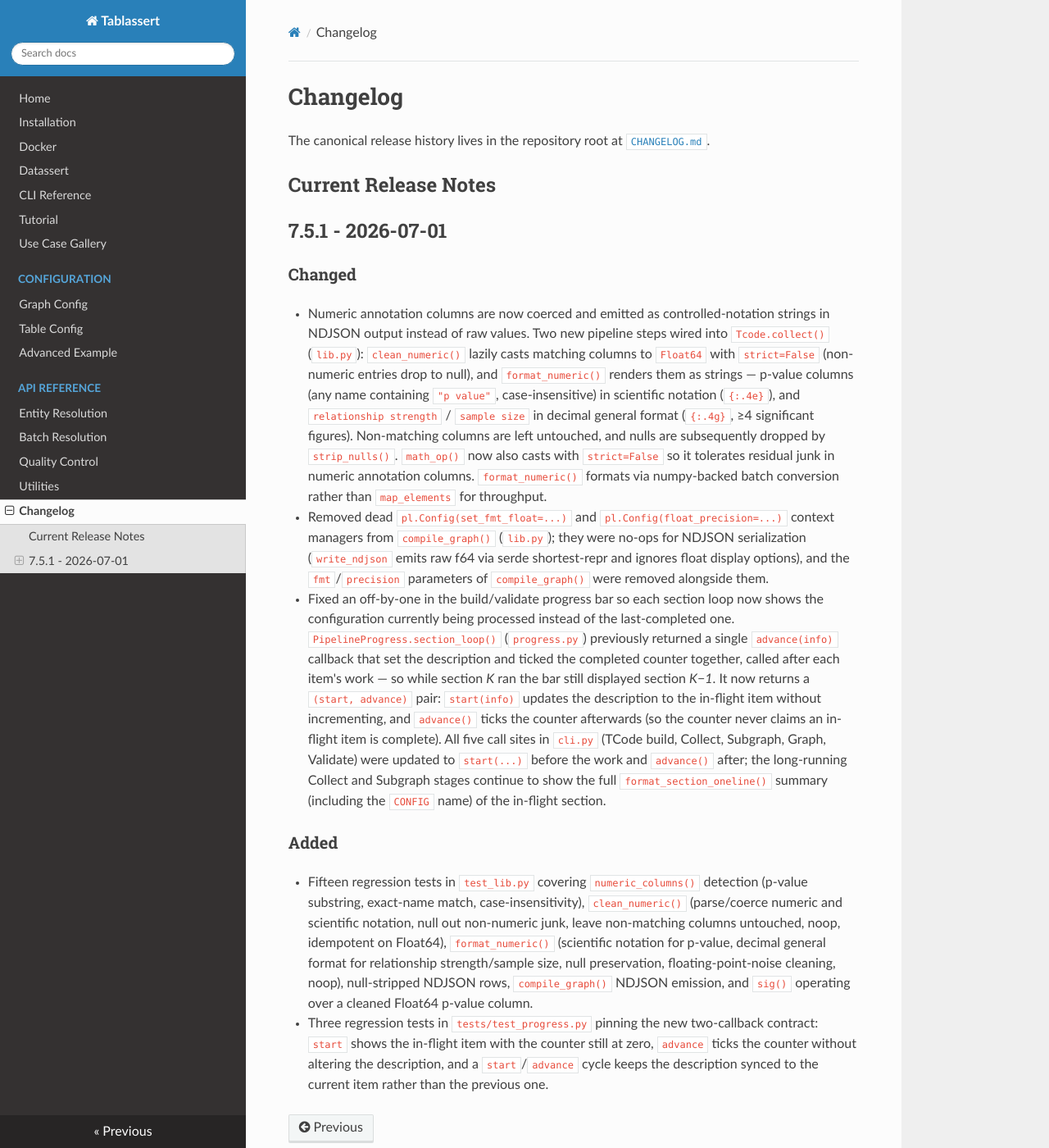
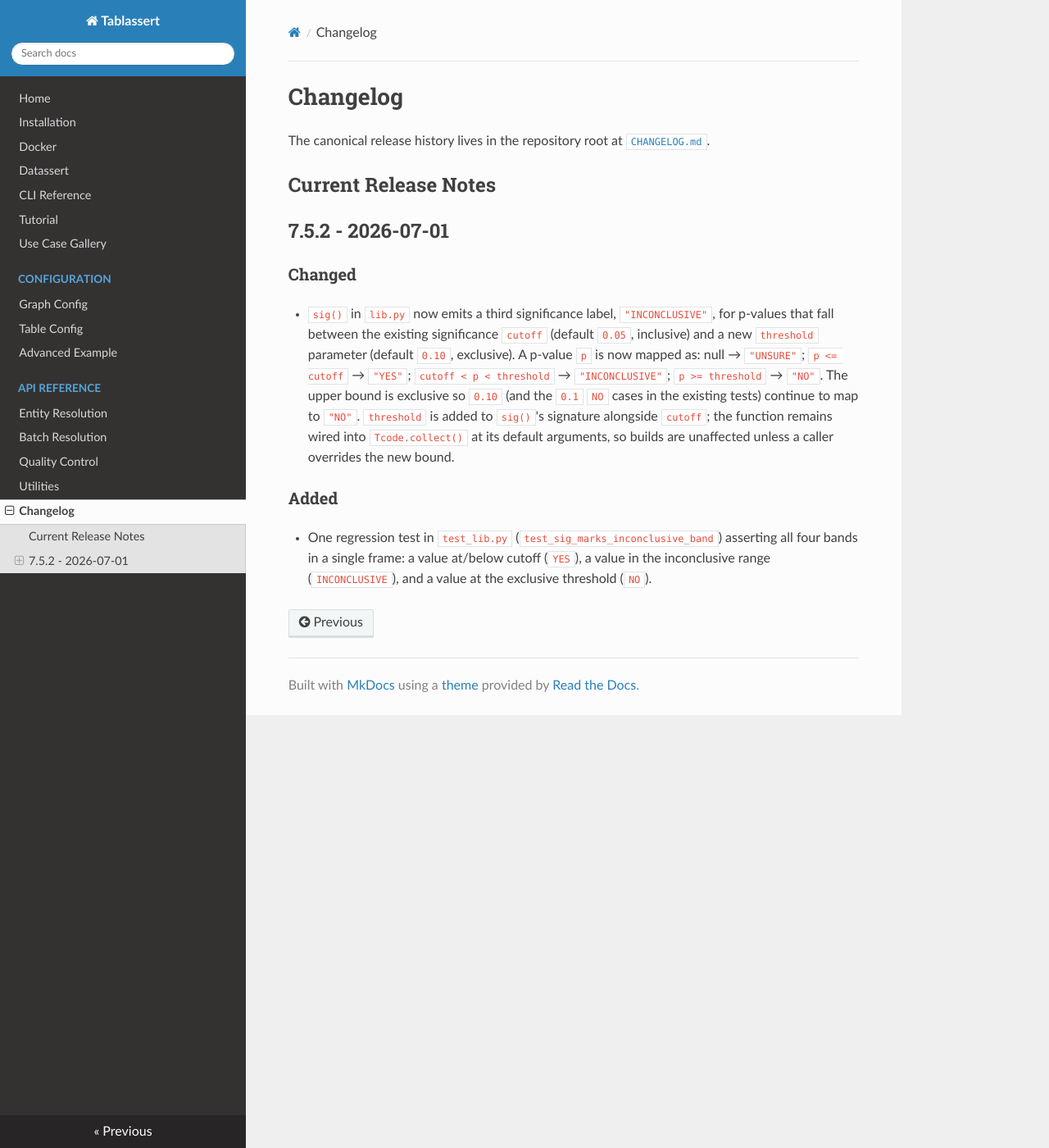
Before and after one commit to SkyeAv/Tablassert3.0.0, an MkDocs documentation site: the page built from docs/changelog.md, in a window 1280 px wide and 1400 px high. Shown: the whole window at 82% size. Built offline with MkDocs 1.6.1, drawn with Linux system fonts in a browser that asks for light colours; nearby versions of some CDN libraries.

Commit message:
feat: implemented an inconclusive option for significance

```diff
--- a/docs/changelog.md
+++ b/docs/changelog.md
@@ -4,13 +4,10 @@ The canonical release history lives in the repository root at [`CHANGELOG.md`](h
 
 ## Current Release Notes
 
-## 7.5.1 - 2026-07-01
+## 7.5.2 - 2026-07-01
 
 ### Changed
-- Numeric annotation columns are now coerced and emitted as controlled-notation strings in NDJSON output instead of raw values. Two new pipeline steps wired into `Tcode.collect()` (`lib.py`): `clean_numeric()` lazily casts matching columns to `Float64` with `strict=False` (non-numeric entries drop to null), and `format_numeric()` renders them as strings — p-value columns (any name containing `"p value"`, case-insensitive) in scientific notation (`{:.4e}`), and `relationship strength` / `sample size` in decimal general format (`{:.4g}`, ≥4 significant figures). Non-matching columns are left untouched, and nulls are subsequently dropped by `strip_nulls()`. `math_op()` now also casts with `strict=False` so it tolerates residual junk in numeric annotation columns. `format_numeric()` formats via numpy-backed batch conversion rather than `map_elements` for throughput.
-- Removed dead `pl.Config(set_fmt_float=...)` and `pl.Config(float_precision=...)` context managers from `compile_graph()` (`lib.py`); they were no-ops for NDJSON serialization (`write_ndjson` emits raw f64 via serde shortest-repr and ignores float display options), and the `fmt`/`precision` parameters of `compile_graph()` were removed alongside them.
-- Fixed an off-by-one in the build/validate progress bar so each section loop now shows the configuration currently being processed instead of the last-completed one. `PipelineProgress.section_loop()` (`progress.py`) previously returned a single `advance(info)` callback that set the description and ticked the completed counter together, called after each item's work — so while section *K* ran the bar still displayed section *K−1*. It now returns a `(start, advance)` pair: `start(info)` updates the description to the in-flight item without incrementing, and `advance()` ticks the counter afterwards (so the counter never claims an in-flight item is complete). All five call sites in `cli.py` (TCode build, Collect, Subgraph, Graph, Validate) were updated to `start(...)` before the work and `advance()` after; the long-running Collect and Subgraph stages continue to show the full `format_section_oneline()` summary (including the `CONFIG` name) of the in-flight section.
+- `sig()` in `lib.py` now emits a third significance label, `"INCONCLUSIVE"`, for p-values that fall between the existing significance `cutoff` (default `0.05`, inclusive) and a new `threshold` parameter (default `0.10`, exclusive). A p-value `p` is now mapped as: null → `"UNSURE"`; `p <= cutoff` → `"YES"`; `cutoff < p < threshold` → `"INCONCLUSIVE"`; `p >= threshold` → `"NO"`. The upper bound is exclusive so `0.10` (and the `0.1` `NO` cases in the existing tests) continue to map to `"NO"`. `threshold` is added to `sig()`'s signature alongside `cutoff`; the function remains wired into `Tcode.collect()` at its default arguments, so builds are unaffected unless a caller overrides the new bound.
 
 ### Added
-- Fifteen regression tests in `test_lib.py` covering `numeric_columns()` detection (p-value substring, exact-name match, case-insensitivity), `clean_numeric()` (parse/coerce numeric and scientific notation, null out non-numeric junk, leave non-matching columns untouched, noop, idempotent on Float64), `format_numeric()` (scientific notation for p-value, decimal general format for relationship strength/sample size, null preservation, floating-point-noise cleaning, noop), null-stripped NDJSON rows, `compile_graph()` NDJSON emission, and `sig()` operating over a cleaned Float64 p-value column.
-- Three regression tests in `tests/test_progress.py` pinning the new two-callback contract: `start` shows the in-flight item with the counter still at zero, `advance` ticks the counter without altering the description, and a `start`/`advance` cycle keeps the description synced to the current item rather than the previous one.
+- One regression test in `test_lib.py` (`test_sig_marks_inconclusive_band`) asserting all four bands in a single frame: a value at/below cutoff (`YES`), a value in the inconclusive range (`INCONCLUSIVE`), and a value at the exclusive threshold (`NO`).
--- a/pyproject.toml
+++ b/pyproject.toml
@@ -92,7 +92,7 @@ qc-cuda = [
 dev = [
     "mkdocs>=1.6.1",
     "pre-commit>=4.5.1",
-    "pyright>=1.1.408",
+    "pyright>=1.1.411",
     "pytest>=9.0.2",
     "pytest-cov>=7.1.0",
     "ruff>=0.15.6",
```
Also changed, not shown: CHANGELOG.md (+8 -0 lines), 3 other files.
